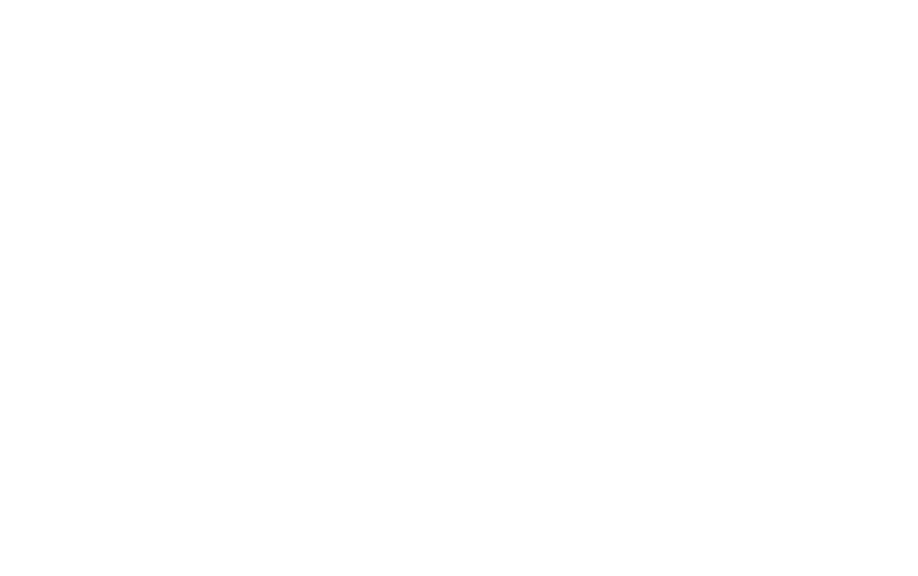
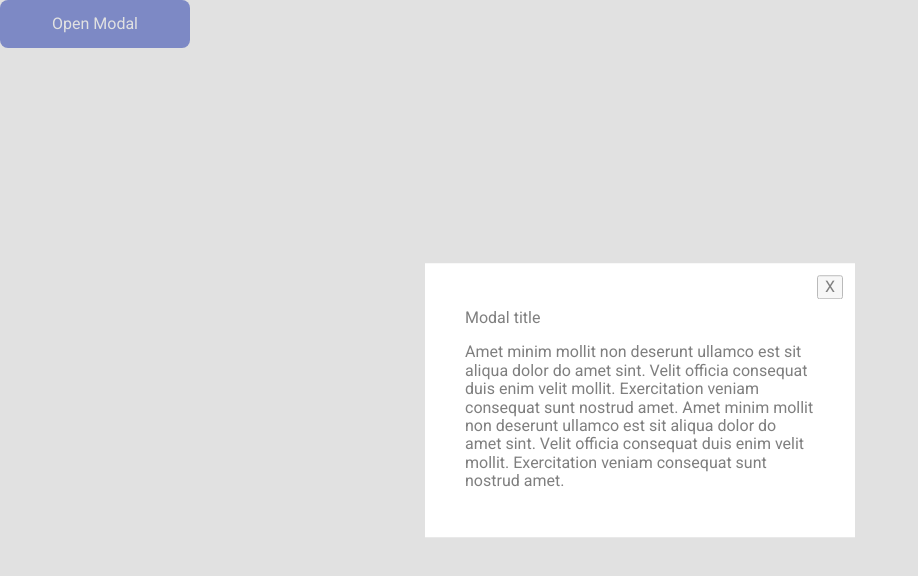
Before and after one commit to js-tasks-ru/htmlcss-20210916_mvdmvn, a website: page 05-lection3/02-modal/index.html in a window 1280 px wide. Shown: the whole page, without its empty margins (0-918 px from the left). Drawn offline with Linux system fonts and the light colour scheme.

Commit message:
modal started

```diff
--- a/05-lection3/02-modal/index.html
+++ b/05-lection3/02-modal/index.html
@@ -2,11 +2,32 @@
 <!-- Страница с модалкой -->
 <html lang="ru">
   <head>
-        <link rel="stylesheet" href="../../assets/css/main.css">
-        <link rel="stylesheet" href="./modal.css">
+    <link rel="stylesheet" href="../../assets/css/main.css" />
+    <link rel="stylesheet" href="../../03-lection1/01-button/button.css" />
+    <link rel="stylesheet" href="./modal.css" />
+    <link rel="stylesheet" href="../../assets/css/normalize.css" />
     <title>Modal</title>
   </head>
   <body>
+    <div class="modal">
+      <button class="button button_primary" id="modal-open">Open Modal</button>
+      <div class="modal-window" id="modal">
+        <div class="modal-wrapper">
+          <div class="modal-window__content">
+            <button class="modal-window__close" id="modal-close">X</button>
+            <p class="modal-window__title">Modal title</p>
+            <p class="modal-window__description">
+              Amet minim mollit non deserunt ullamco est sit aliqua dolor do
+              amet sint. Velit officia consequat duis enim velit mollit.
+              Exercitation veniam consequat sunt nostrud amet. Amet minim mollit
+              non deserunt ullamco est sit aliqua dolor do amet sint. Velit
+              officia consequat duis enim velit mollit. Exercitation veniam
+              consequat sunt nostrud amet.
+            </p>
+          </div>
+        </div>
+      </div>
+    </div>
   </body>
   <script src="./index.js"></script>
 </html>
--- a/05-lection3/02-modal/modal.css
+++ b/05-lection3/02-modal/modal.css
@@ -0,0 +1,35 @@
+.modal {
+  background: var(--white);
+  border-radius: 10px;
+}
+
+.modal-window {
+  background: #c4c4c4;
+  opacity: 0.5;
+  position: fixed;
+  top: 0;
+  width: 100%;
+  height: 100%;
+}
+
+.modal-wrapper {
+  background-color: var(--white);
+  position: fixed;
+  top: 50%;
+  left: 50%;
+  transform: translate(-50%, -50%);
+  max-width: 430px;
+  width: 100%;
+  height: auto;
+}
+
+.modal-window__content {
+  position: relative;
+  padding: 30px 40px;
+}
+
+.modal-window__close {
+  position: absolute;
+  right: 12px;
+  top: 12px;
+}
```
Lines whose indentation alone changed are shown as unchanged.
